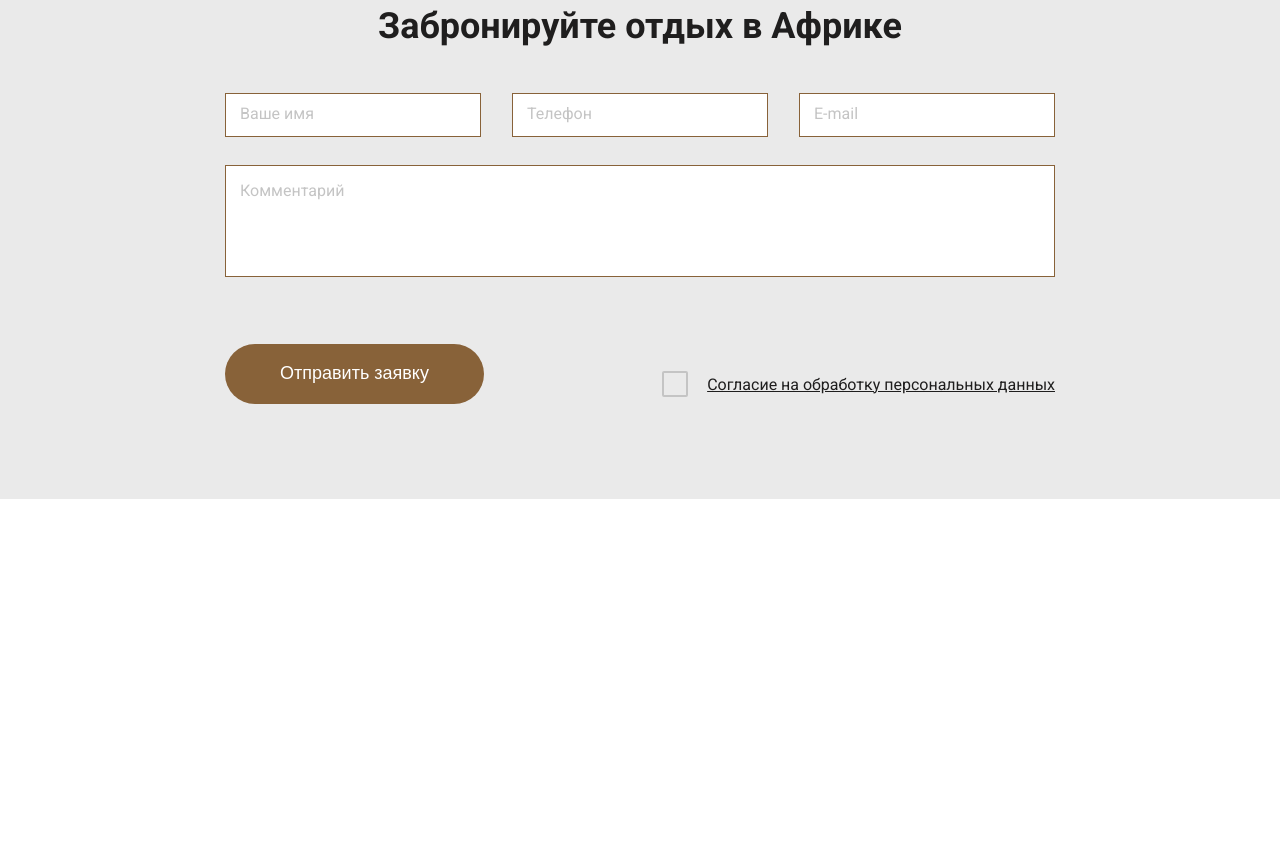
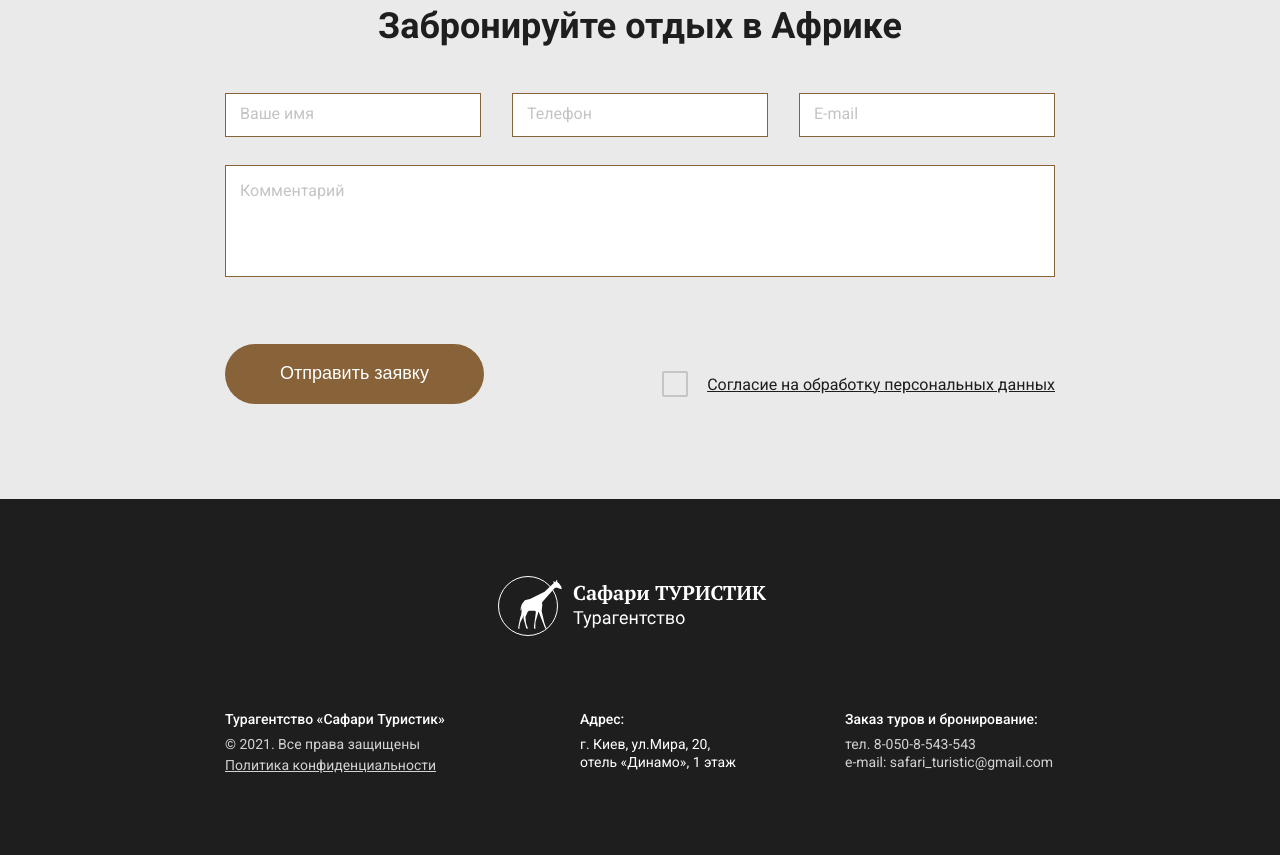
Before and after one commit to kovalevaMarina/Safari, a plain HTML site: page index.html in a window 1280 px wide. Shown: the part 6292-7147 px from the top of the page. Before the commit the page ends 6791 px from the top, so only its background shows below. Drawn offline with nearby package versions, Linux system fonts and the light colour scheme.

Commit message:
Implement footer block

```diff
--- a/css/style.css
+++ b/css/style.css
@@ -575,3 +575,57 @@ a {
   left: 50%;
   transform: translate(-50%, -50%);
 }
+
+/* Стили для footer */
+
+.footer {
+  padding: 77px 0 81px;
+  background-color: #1F1E1E;
+  color: #FFFFFF;
+  font-size: 14px;
+  line-height: 18px;
+}
+
+.footer__logo {
+  text-align: center;
+  margin-bottom: 70px;
+}
+
+.footer__box {
+  display: flex;
+  justify-content: space-between;
+  max-width: 830px;
+  margin: 0 auto;
+}
+
+.footer__info {
+  width: 255px;
+}
+.footer__box-title {
+  margin-bottom: 7px;
+  font-weight: 500;
+}
+.footer__copy {
+  margin-bottom: 3px;
+  opacity: 0.8;
+}
+.footer__link {
+  text-decoration: underline;
+  opacity: 0.8;
+}
+.footer__address {
+  width: 165px;
+}
+.footer__address-text {
+  opacity: 0.8;
+}
+.footer__contacts {
+  width: 210px;
+}
+.footer__phone {
+  opacity: 0.8;
+}
+.footer__email {
+  opacity: 0.8;
+  display: block;
+}
--- a/index.html
+++ b/index.html
@@ -324,6 +324,31 @@
         </div>
       </section>
     </main>
+    <footer class="footer">
+      <div class="container">
+        <div class="footer__logo">
+          <a class="logo" href="#">
+            <img class="logo__img" src="images/logo.svg" alt="Логотип турагенства Сафари Туристик">
+          </a>
+        </div>
+        <div class="footer__box">
+          <div class="footer__info">
+            <p class="footer__box-title">Турагентство «Сафари Туристик»</p>
+            <p class="footer__copy">© 2021. Все права защищены</p>
+            <a class="footer__link" href="#">Политика конфиденциальности</a>
+          </div>
+          <div class="footer__address">
+            <p class="footer__box-title">Адрес:</p>
+            <a class="footer__adress-text" href="https://goo.gl/maps/86iiT5NoRcGNVYPM8" target="_blank">г. Киев, ул.Мира, 20, отель «Динамо», 1 этаж</a>
+          </div>
+          <div class="footer__contacts">
+            <p class="footer__box-title">Заказ туров и бронирование:</p>
+            <a class="footer__phone" href="tel:80508543543">тел. 8-050-8-543-543</a>
+            <a class="footer__email" href="mailto:safari_turistic@gmail.com">e-mail: safari_turistic@gmail.com</a>
+          </div>
+        </div>
+      </div>
+    </footer>
 
     <script src="https://ajax.googleapis.com/ajax/libs/jquery/3.4.1/jquery.min.js"></script>
     <script src="js/slick.min.js"></script>
```
